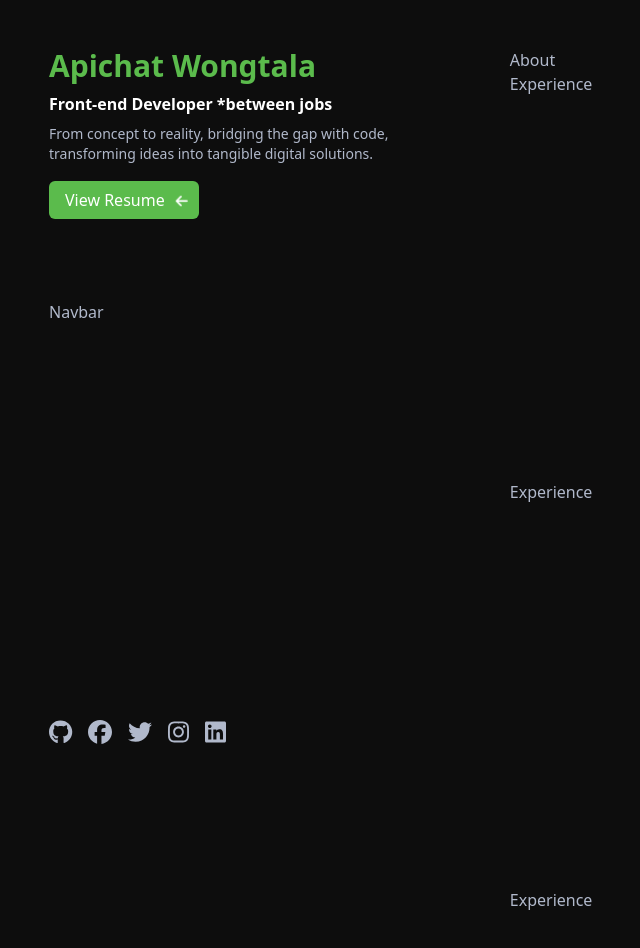
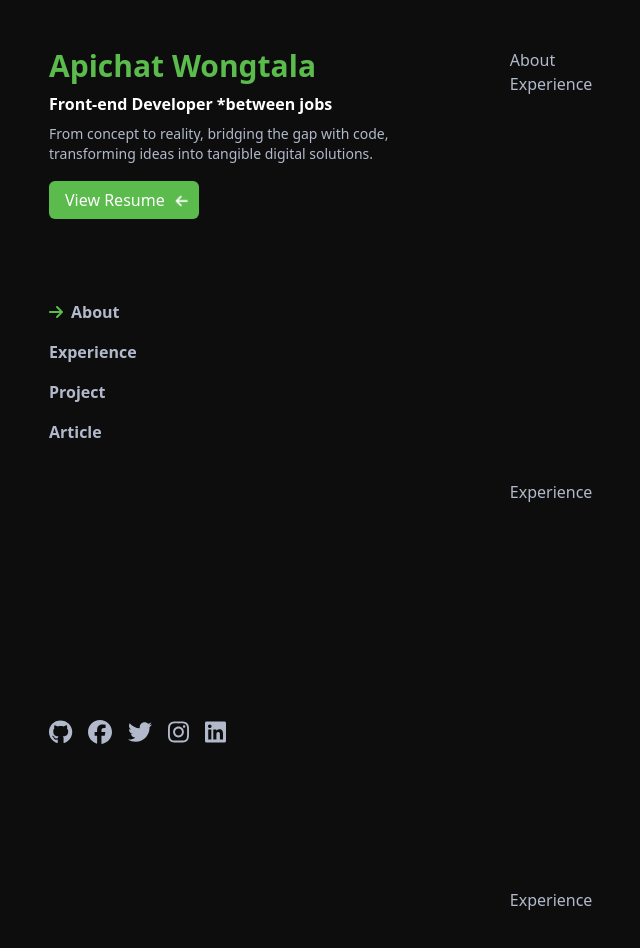
Before and after one commit to JanoiBJR21/portfolioshow, a React (Vite) app: page / in a window 1280 px wide. Shown: the top 948 px of the page, without its empty margins (15-655 px from the left). Built offline with nearby package versions, Linux system fonts and the light colour scheme.

Commit message:
add: components and section commit file

```diff
--- a/src/App.jsx
+++ b/src/App.jsx
@@ -1,54 +1,13 @@
 import React from "react";
 import "./App.css";
-import { FontAwesomeIcon } from "@fortawesome/react-fontawesome";
-import { faArrowDown} from "@fortawesome/free-solid-svg-icons";
-import fileResume from "./assets/Resume.pdf"
-import { faFacebook, faGithub, faInstagram, faLinkedin, faTwitter } from "@fortawesome/free-brands-svg-icons";
+import LeftSection from "./sections/LeftSection/LeftSection";
+import RightSection from "./sections/RightSection/RightSection";
 
 function App() {
-  const hoverIcons = "hover:scale-150 hover:text-primaryTitle transition-all"
   return (
     <div className="mt-12 mx-auto max-w-6xl grid grid-cols-[40%_60%]">
-      <div>
-        <div className="sticky top-12 grid grid-rows-[35%_45%_20%] h-[90vh]">
-          <div className="flex flex-col gap-2">
-            <div className="text-3xl text-primaryTitle font-semibold">
-              Apichat Wongtala
-            </div>
-            <div className="text-primaryAccent font-semibold">
-              Front-end Developer *between jobs
-            </div>
-            <div className="text-sm w-5/6">
-              From concept to reality, bridging the gap with code, transforming
-              ideas into tangible digital solutions.
-            </div>
-            <div className="mt-4">
-              <a href={fileResume} target="_blank">
-              <span className="bg-primaryTitle rounded-md text-primaryAccent py-2 px-4">View Resume
-              <span className="rotate-90 inline-block ml-2 text-sm"><FontAwesomeIcon className="animate-bounce" icon={faArrowDown} /></span>
-              </span>
-              </a>
-            </div>
-          </div>
-          <div>Navbar</div>
-          <div className="flex items-end gap-4 text-2xl pb-5">
-            <div className={hoverIcons}><FontAwesomeIcon icon={faGithub} /></div>
-            <div className={hoverIcons}><FontAwesomeIcon icon={faFacebook} /></div>
-            <div className={hoverIcons}><FontAwesomeIcon icon={faTwitter} /></div>
-            <div className={hoverIcons}><FontAwesomeIcon icon={faInstagram} /></div>
-            <div className={hoverIcons}><FontAwesomeIcon icon={faLinkedin} /></div>
-          </div>
-        </div>
-      </div>
-      <div>
-        <div>About</div>
-        <div className="mb-96">Experience</div>
-        <div className="mb-96">Experience</div>
-        <div className="mb-96">Experience</div>
-        <div className="mb-96">Experience</div>
-        <div className="mb-96">Experience</div>
-        <div className="mb-96">Experience</div>
-      </div>
+      <LeftSection />
+      <RightSection />
     </div>
   );
 }
--- /dev/null
+++ b/src/sections/Contact/Contact.jsx
@@ -0,0 +1,34 @@
+import React from "react";
+import { FontAwesomeIcon } from "@fortawesome/react-fontawesome";
+import {
+  faFacebook,
+  faGithub,
+  faInstagram,
+  faLinkedin,
+  faTwitter,
+} from "@fortawesome/free-brands-svg-icons";
+
+const Contact = () => {
+  const hoverIcons = "hover:scale-150 hover:text-primaryTitle transition-all";
+  return (
+    <div className="flex items-end gap-4 text-2xl pb-5">
+      <div className={hoverIcons}>
+        <FontAwesomeIcon icon={faGithub} />
+      </div>
+      <div className={hoverIcons}>
+        <FontAwesomeIcon icon={faFacebook} />
+      </div>
+      <div className={hoverIcons}>
+        <FontAwesomeIcon icon={faTwitter} />
+      </div>
+      <div className={hoverIcons}>
+        <FontAwesomeIcon icon={faInstagram} />
+      </div>
+      <div className={hoverIcons}>
+        <FontAwesomeIcon icon={faLinkedin} />
+      </div>
+    </div>
+  );
+};
+
+export default Contact;
--- /dev/null
+++ b/src/sections/Header/Header.jsx
@@ -0,0 +1,34 @@
+import React from "react";
+// import { faArrowDown, faArrowRight } from "@fortawesome/free-solid-svg-icons";
+import fileResume from "../../assets/Resume.pdf";
+import { FontAwesomeIcon } from "@fortawesome/react-fontawesome";
+import { faArrowDown } from "@fortawesome/free-solid-svg-icons";
+
+const Header = () => {
+  return (
+    <div className="flex flex-col gap-2">
+      <div className="text-3xl text-primaryTitle font-semibold">
+        Apichat Wongtala
+      </div>
+      <div className="text-primaryAccent font-semibold">
+        Front-end Developer *between jobs
+      </div>
+      <div className="text-sm w-5/6">
+        From concept to reality, bridging the gap with code, transforming ideas
+        into tangible digital solutions.
+      </div>
+      <div className="mt-4">
+        <a href={fileResume} target="_blank">
+          <span className="bg-primaryTitle rounded-md text-primaryAccent py-2 px-4">
+            View Resume
+            <span className="rotate-90 inline-block ml-2 text-sm">
+              <FontAwesomeIcon className="animate-bounce" icon={faArrowDown} />
+            </span>
+          </span>
+        </a>
+      </div>
+    </div>
+  );
+};
+
+export default Header;
--- /dev/null
+++ b/src/sections/LeftSection/LeftSection.jsx
@@ -0,0 +1,18 @@
+import React from "react";
+import Header from "../Header/Header";
+import Navbar from "../Navbar/Navbar";
+import Contact from "../Contact/Contact";
+
+const LeftSection = () => {
+  return (
+    <div>
+      <div className="sticky top-12 grid grid-rows-[35%_45%_20%] h-[90vh]">
+        <Header />
+        <Navbar />
+        <Contact />
+      </div>
+    </div>
+  );
+};
+
+export default LeftSection;
--- /dev/null
+++ b/src/sections/Navbar/Navbar.jsx
@@ -0,0 +1,17 @@
+import React from "react";
+import { FontAwesomeIcon } from "@fortawesome/react-fontawesome";
+import { faArrowRight } from "@fortawesome/free-solid-svg-icons";
+
+const Navbar = () => {
+  const navIcon = <FontAwesomeIcon className="mr-2 text-primaryTitle" icon={faArrowRight} />;
+  return (
+    <div className="flex flex-col gap-4 font-semibold">
+      <div>{navIcon}About</div>
+      <div>Experience</div>
+      <div>Project</div>
+      <div>Article</div>
+    </div>
+  );
+};
+
+export default Navbar;
--- /dev/null
+++ b/src/sections/RightSection/RightSection.jsx
@@ -0,0 +1,17 @@
+import React from "react";
+
+const RightSection = () => {
+  return (
+    <div>
+      <div>About</div>
+      <div className="mb-96">Experience</div>
+      <div className="mb-96">Experience</div>
+      <div className="mb-96">Experience</div>
+      <div className="mb-96">Experience</div>
+      <div className="mb-96">Experience</div>
+      <div className="mb-96">Experience</div>
+    </div>
+  );
+};
+
+export default RightSection;
```
